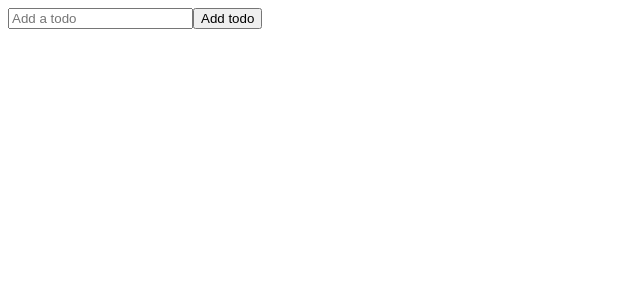
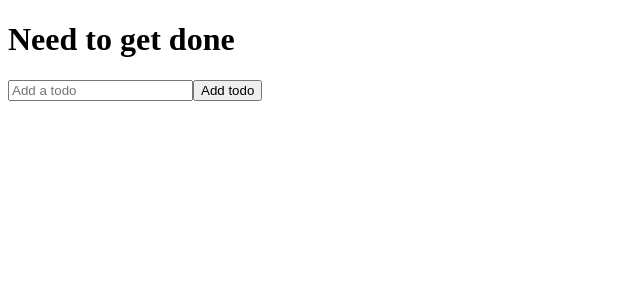
Before and after one commit to choumrdh/Honey-Do, a React (Create React App) app: page / in a window 1280 px wide. Shown: the top 300 px of the page, without its empty margins (0-640 px from the left). Built offline with nearby package versions, Linux system fonts and the light colour scheme.

Commit message:
todolist

```diff
--- a/src/App.js
+++ b/src/App.js
@@ -1,12 +1,12 @@
 
 import './App.css';
-import TodoForm from './components/Todo/ToForm';
+import TodoList from './components/Todo/TodoList';
 
 
 function App() {
   return (
     <div className="to-do-app">
-      <TodoForm/>
+      <TodoList/>
     </div>
   );
 }
--- a/src/components/Todo/ToForm.js
+++ b/src/components/Todo/ToForm.js
@@ -1,6 +1,6 @@
 import React, {useState} from "react";
 
-function TodoForm() {
+function TodoForm(props) {
   const [input, setInput] = useState("");
 
   const handleChange = e =>{
@@ -10,10 +10,10 @@
   const handleSubmit = e =>{
       e.preventDefault();
 
-    //   props.onSubmit({
-    //       id: Math.floor(Math.random()*10000),
-    //       text: input
-    //   })
+      props.onSubmit({
+          id: Math.floor(Math.random()*10000),
+          text: input
+      })
     setInput("")
   }
 
--- a/src/components/Todo/TodoList.js
+++ b/src/components/Todo/TodoList.js
@@ -0,0 +1,24 @@
+import React, { useState } from 'react';
+import TodoForm from "./ToForm";
+
+const TodoList = () => {
+    const [todos, setTodos] =useState([]);
+
+    const addTodo = todo =>{
+       if(!todo.text || /^\s*$/.test(todo.text)){
+           return;
+       }
+        const newTodos = [todo,...todos]
+
+        setTodos(newTodos)
+        console.log(...todos)
+    }
+    return (
+        <div>
+            <h1>Need to get done</h1>
+            <TodoForm onSubmit={addTodo}/>
+        </div>
+     );
+}
+
+export default TodoList;
```
